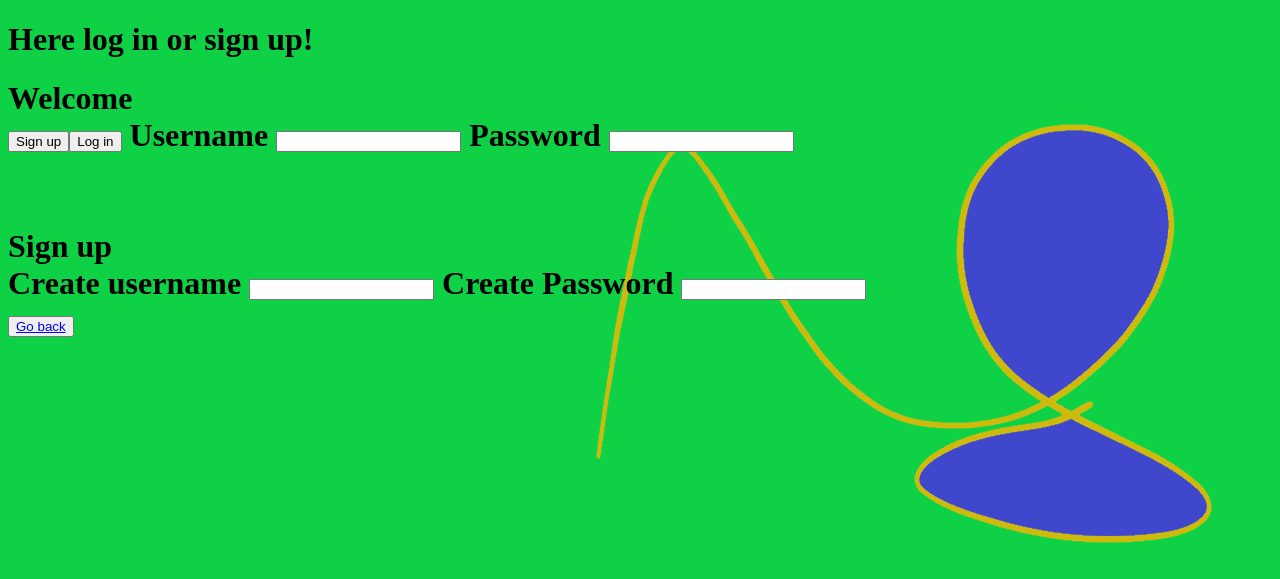
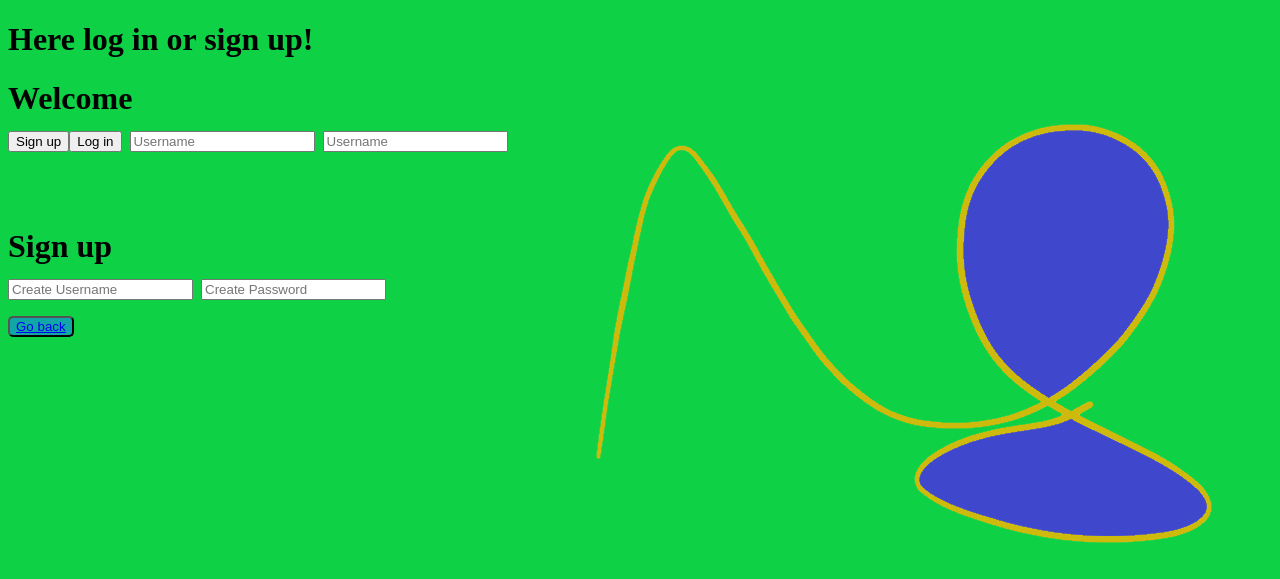
Before and after one commit to CoderAzhaf/CoderAzhaf.github.io, a PHP site: page /Getin.html in a window 1280 px wide. Shown: the top 579 px of the page. Run offline with PHP 8.4, Linux system fonts and the light colour scheme.

Commit message:
Add files via upload

```diff
--- a/Getin.html
+++ b/Getin.html
@@ -4,18 +4,18 @@
         <html>
             <a><h1>Here log in or sign up!</h1></a>
             <h1>Welcome<br><button> Sign up<button>Log in</button>
-                <label aria-disabled="true"> Username
-                <input  id="myText">
-                <label> Password
-                    <input id="myText" type="password" class="whsOnd zHQkBf" jsname="YPqjbf" autocomplete="current-password" spellcheck="false" tabindex="0" aria-label="Enter your password" name="Passwd" aria-disabled="false" autocapitalize="off" dir="ltr" data-initial-dir="ltr" data-initial-value=""  action="/login" method="POST"><br><br><br>
+                <input  type="text" id="textimput" placeholder="Username">
+                    <input type="text" id="textimput" placeholder="Username" id="myText" type="password" class="whsOnd zHQkBf" jsname="YPqjbf" autocomplete="current-password" spellcheck="false" tabindex="0" aria-label="Enter your password" name="Passwd" aria-disabled="false" autocapitalize="off" dir="ltr" data-initial-dir="ltr" data-initial-value=""  action="/login" method="POST"><br><br><br>
 
                    <label> Sign up <br>
-                    <label> Create username
-                    <input  id="myText">
+                    <input  type="text" id="textInput"placeholder="Create Username">
 
-                    <label> Create Password
-                    <input  id="myText" id="myText" type="password" class="whsOnd zHQkBf" jsname="YPqjbf" autocomplete="current-password" spellcheck="false" tabindex="0" aria-label="Enter your password" name="Passwd" aria-disabled="false" autocapitalize="off" dir="ltr" data-initial-dir="ltr" data-initial-value="" action="/login" method="POST"><br>
-                    <Button><a href="index.html"> Go back </a></Button>
+
+                    <input type="text" id="textInput" placeholder="Create Password" id="myText" id="myText" type="password" class="whsOnd zHQkBf" jsname="YPqjbf" autocomplete="current-password" spellcheck="false" tabindex="0" aria-label="Enter your password" name="Passwd" aria-disabled="false" autocapitalize="off" dir="ltr" data-initial-dir="ltr" data-initial-value="" action="/login" method="POST"><br>
+                    <Button style="background-color: rgb(18, 167, 167);color: rgba(33, 165, 21, 0.568) ; border-radius:5px "><a href="index.html"> Go back </a></Button>
+                    <div class="container">
+
+
         </html>
     </body>
 </head>
```
Also changed, not shown: app.css (+41 -0 lines), index.html (+6 -5 lines).
